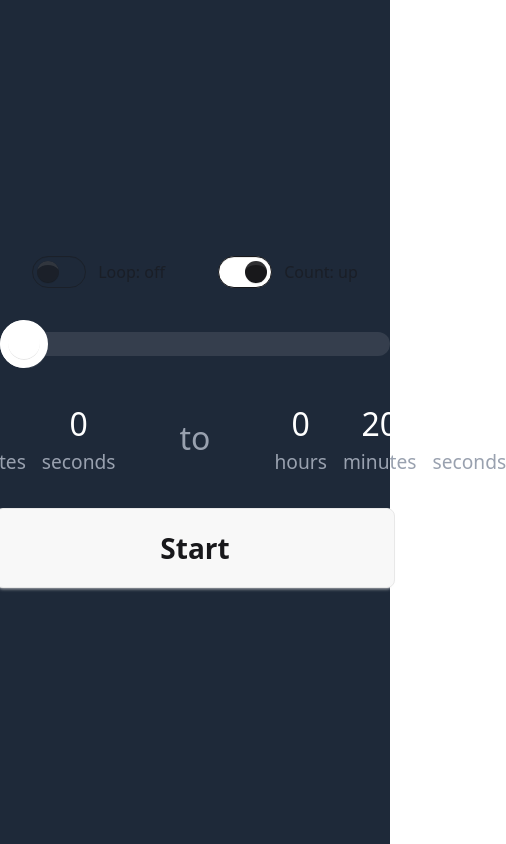
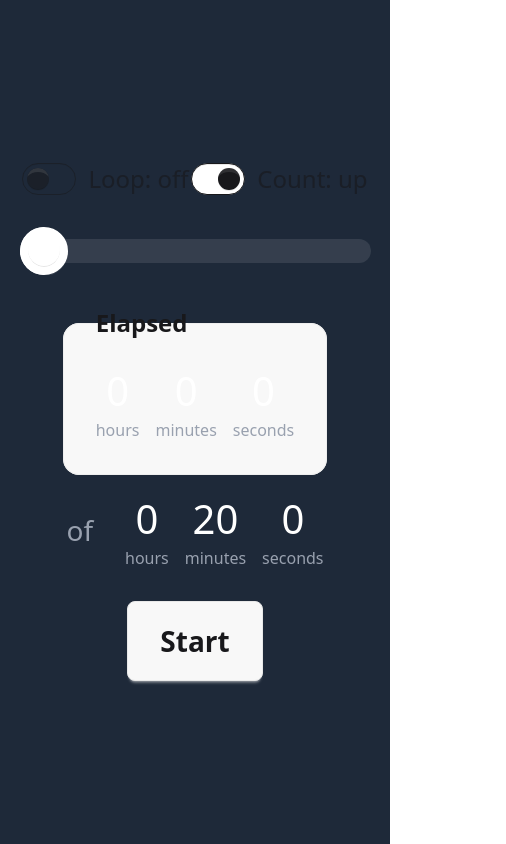
Before and after one commit to ccjmne/bdo-timer, a SvelteKit app: page / in a window 390 px wide. Shown: the whole page, 506 px wide, since content can reach past the window. Built offline with nearby package versions, Linux system fonts and the light colour scheme.

Commit message:
Tweak style, fix responsiveness, tailwind idiomacy

```diff
--- a/src/lib/EditableNumber.svelte
+++ b/src/lib/EditableNumber.svelte
@@ -10,7 +10,7 @@
   }
 </script>
 
-<div>
+<div class="text-xl">
   <div
     role="none"
     contenteditable="true"
@@ -19,13 +19,11 @@
     bind:innerText={() => String(value), v => (value = isNaN(parseInt(v)) ? 0 : parseInt(v))}
     onwheel={({ deltaY }) => (value -= Math.sign(deltaY))}
   ></div>
-  <label class="muted">{@render children?.()}</label>
+  <label class="block text-center muted">{@render children?.()}</label>
 </div>
 
 <style>
   label {
-    display: block;
-    text-align: center;
-    font-size: 0.6em;
+    font-size: 0.4em;
   }
 </style>
--- a/src/routes/+layout.svelte
+++ b/src/routes/+layout.svelte
@@ -1,5 +1,9 @@
 <script>
-  import "../app.css";
+  import '../app.css'
 </script>
 
-<slot />
+<main class="flex w-screen h-screen place-items-center place-content-center bg-gray-800">
+  <div class="w-[90vw] sm:w-2xs">
+    <slot />
+  </div>
+</main>
--- a/src/routes/+page.svelte
+++ b/src/routes/+page.svelte
@@ -53,8 +53,8 @@
   })
 </script>
 
-<main class="flex flex-col items-center justify-center h-screen bg-gray-800 text-white gap-4">
-  <div id="controls" class="w-50">
+<main class="flex flex-col text-white gap-4">
+  <div id="controls" class="w-full flex justify-evenly text-xs">
     <label class="fieldset-label">
       <input type="checkbox" bind:checked={loop} class="toggle toggle-xs" />
       Loop: {loop ? 'on' : 'off'}
@@ -64,33 +64,29 @@
       Count: {dir ? 'up' : 'down'}
     </label>
   </div>
-  <input type="range" bind:value={cur} min={0} {max} class="range" style={cssdir} />
-  <div id="textual">
+  <input type="range" bind:value={cur} min={0} {max} class="range w-full" style={cssdir} />
+  <div class="flex flex-col gap-2 sm:flex-row place-items-center w-full justify-between">
+    <fieldset class="fieldset bg-base-200 border border-base-300 p-4 rounded-box">
       {#if dir}
+        <legend class="fieldset-legend h-0">Elapsed</legend>
         <TimeInput bind:value={() => cur, v => ((max = Math.max(max, v)), (cur = v))} />
-      <span class="muted">to</span>
+      {:else}
+        <legend class="fieldset-legend h-0">Remaining</legend>
+        <TimeInput bind:value={() => max - cur, v => ((max = Math.max(max, v)), (cur = max - v))} />
+      {/if}
+    </fieldset>
+    <span class="muted text-sm max-sm:hidden">of</span>
+    <div class="flex flex-row place-items-center gap-4">
+      <span class="muted text-sm sm:hidden">of</span>
+      {#if dir}
         <TimeInput bind:value={() => max, v => ((max = v), (cur = Math.min(v, cur)))} />
       {:else}
-      <TimeInput bind:value={() => max - cur, v => ((max = Math.max(max, v)), (cur = max - v))} />
-      <span class="muted">from</span>
         <TimeInput bind:value={() => max, v => ((cur = Math.max(0, cur + v - max)), (max = v))} />
       {/if}
     </div>
-  <button type="button" class="btn w-50" disabled={!runnable} onclick={click}>{action}</button>
+  </div>
+  <button type="button" class="btn self-center" disabled={!runnable} onclick={click}>
+    {action}
+  </button>
 </main>
 <audio id="endSound" src="./beep.ogg"></audio>
-
-<style>
-  #textual {
-    display: flex;
-    align-items: center;
-    gap: 2em;
-  }
-
-  #controls {
-    display: flex;
-    justify-content: space-evenly;
-    gap: 1em;
-    font-size: 0.5em;
-  }
-</style>
```
Lines whose indentation alone changed are shown as unchanged.
